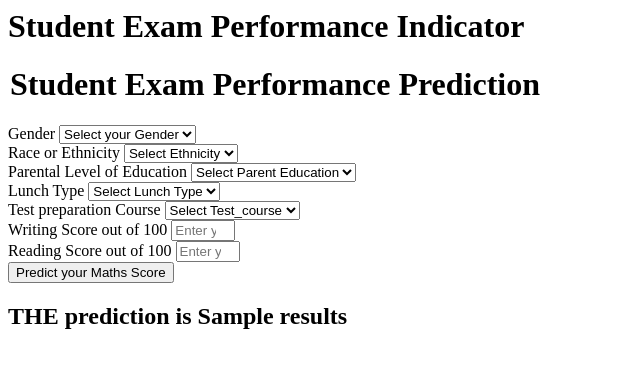
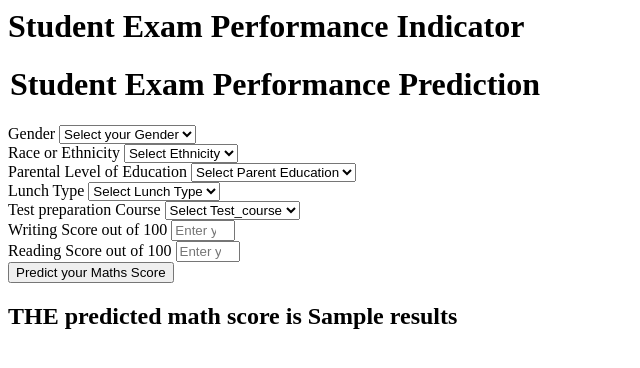
Before and after one commit to nehathaware/end_to_end_ml_project, a Flask app: template templates/predict.html in a window 1280 px wide. Shown: the top 368 px of the page, without its empty margins (0-640 px from the left). Run offline with Flask 3, Linux system fonts and the light colour scheme; the template is opened without the code that fills it: most values are stand-ins (such as "Sample title", 1, 10 or a date in 2020).

Commit message:
html updated

```diff
--- a/templates/index.html
+++ b/templates/index.html
@@ -1 +1,3 @@
-<h1>"Welcome to my App"</h1>
+<h1>Welcome to my App</h1>
+
+<h2>give '/predict' in url to go to Prediction Page</h2>
--- a/templates/predict.html
+++ b/templates/predict.html
@@ -105,7 +105,7 @@
         </div>
     </form>
     <h2>
-       THE  prediction is {{results}}
+       THE predicted math score is {{results}}
     </h2>
    <body>
 </html>
```
